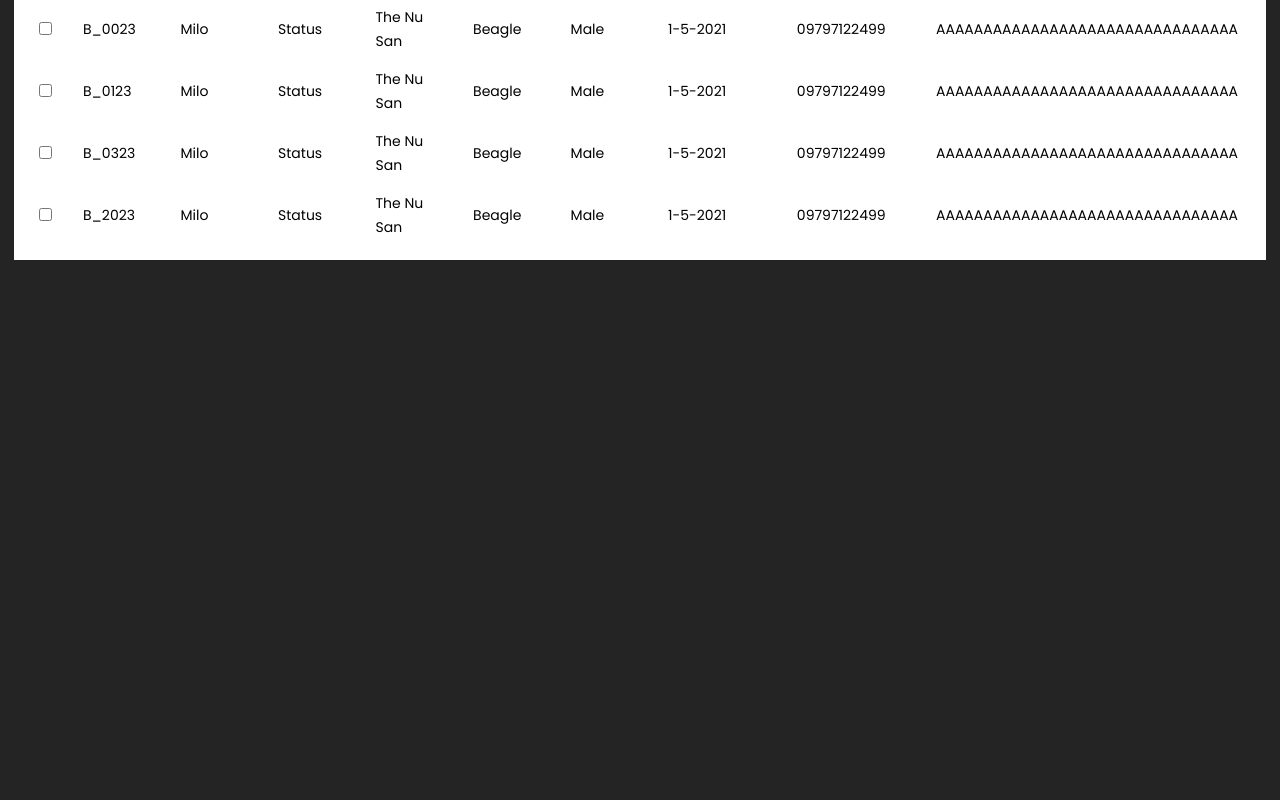
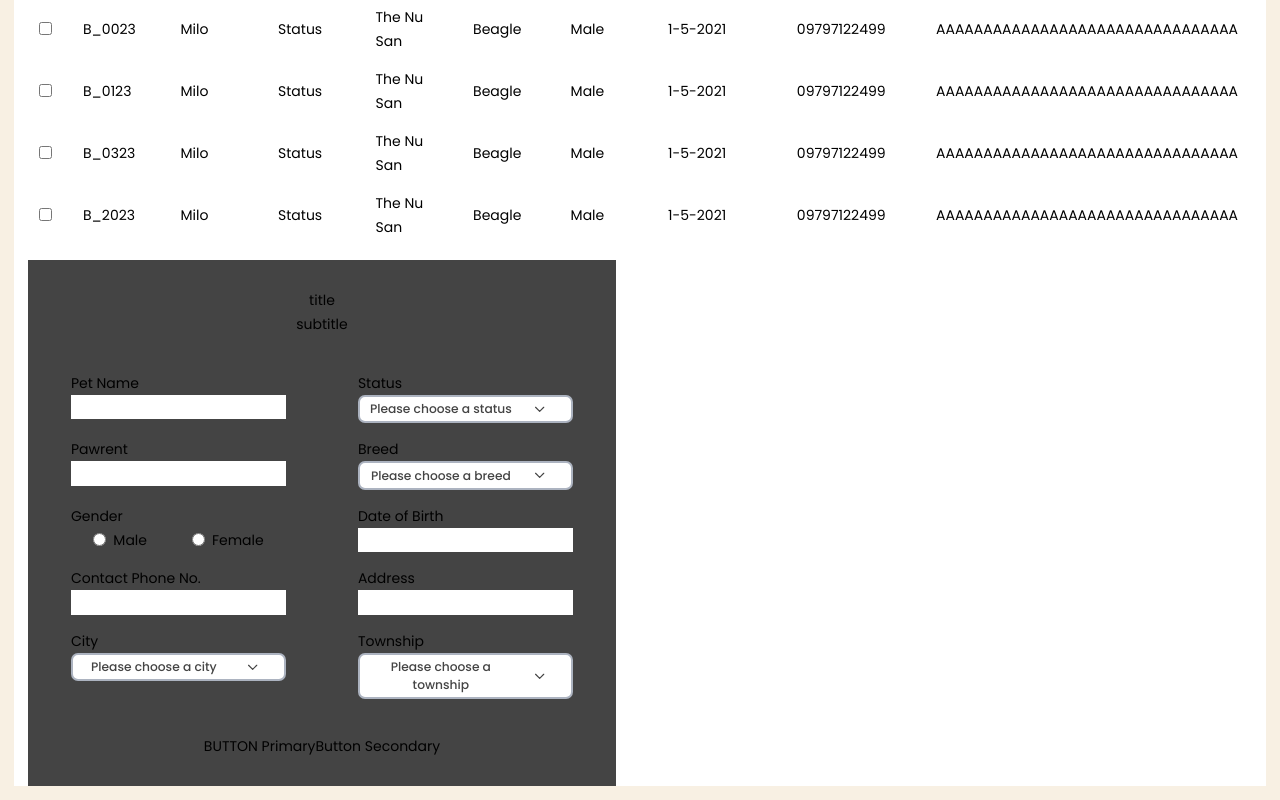
Before and after one commit to tedhn/may-vet-dashboard, a React (Vite) app: page / in a window 1280 px wide. Shown: the part 288-1088 px from the top of the page. Before the commit the page ends 800 px from the top, so only its background shows below. Built offline with nearby package versions, Linux system fonts and the light colour scheme.

Commit message:
finished form logic

```diff
--- a/src/Components/banner/Banner.tsx
+++ b/src/Components/banner/Banner.tsx
@@ -1,4 +1,4 @@
-import React from "react";
+import React, { useEffect, useState } from "react";
 
 import SearchImage from "@/resources/search.png";
 import AddImage from "@/resources/add.png";
@@ -7,6 +7,12 @@ import DropDown from "../dropdown/Dropdown";
 const options = ["a", "b", "c", "d", "e"];
 
 const Banner = () => {
+	const [filter, setFilter] = useState({ status: "", breed: "", row: "" });
+
+	useEffect(() => {
+		console.log(filter)
+	},[filter])
+
 	return (
 		<div className='flex items-end justify-between pt-4 '>
 			<div className='w-72'>
@@ -24,18 +30,36 @@ const Banner = () => {
 					/>
 				</div>
 				<div className='flex justify-between w-full gap-2 my-4'>
-					<DropDown label='Status All' options={options} />
-					<DropDown label='Breed All' options={options} />
+					<DropDown
+						dropDownName='status'
+						updateFormData={setFilter}
+						formData={filter}
+						label={filter.status !== "" ? filter.status :'Status All'}
+						options={options}
+					/>
+					<DropDown
+						dropDownName='breed'
+						updateFormData={setFilter}
+						formData={filter}
+						label={filter.breed !== "" ? filter.breed :'Breed All'}
+						options={options}
+					/>
 				</div>
 			</div>
 			<div className='w-48 '>
 				<div className='flex items-center justify-center w-full gap-2 px-4 py-2 text-sm text-center text-white rounded-lg bg-teal'>
-					<img src={AddImage} alt='Add-image' className="w-3 h-3"/>
+					<img src={AddImage} alt='Add-image' className='w-3 h-3' />
 					<div>Add new Patient</div>
 				</div>
 				<div className='flex justify-start w-full gap-2 my-4'>
 					<div className='text-center grow'>Rows per page :</div>
-					<DropDown label='10' options={options} />
+					<DropDown
+						dropDownName='row'
+						updateFormData={setFilter}
+						formData={filter}
+						label={filter.row !== "" ? filter.row : '10'}
+						options={options}
+					/>
 				</div>
 			</div>
 		</div>
--- a/src/Components/dropdown/Dropdown.tsx
+++ b/src/Components/dropdown/Dropdown.tsx
@@ -3,12 +3,21 @@ import React, { useEffect, useRef, useState } from "react";
 interface propsTypes {
 	label: string;
 	options: string[];
-	setUpdate?: any;
+	updateFormData: any;
+	formData: any;
+  dropDownName : string;
 }
 
-const DropDown: React.FC<propsTypes> = ({ label, options, setUpdate }) => {
+const DropDown: React.FC<propsTypes> = ({
+	label,
+	options,
+	updateFormData,
+	formData,
+  dropDownName,
+}) => {
 	const [isOpen, setIsOpen] = useState(false);
 	const [listening, setListening] = useState(false);
+
 
 	const menuRef = useRef<any>();
 
@@ -64,7 +73,16 @@ const DropDown: React.FC<propsTypes> = ({ label, options, setUpdate }) => {
 						aria-labelledby='dropdownDefault'>
 						{options.map((option, index) => {
 							return (
-								<li key={index} className='block px-4 py-2 hover:bg-lightGrey '>
+								<li
+									key={index}
+									className='block px-4 py-2 hover:bg-lightGrey'
+									onClick={() => {
+										updateFormData({
+											...formData,
+											[dropDownName]: option,
+										});
+                    setIsOpen(false);
+                  }}>
 									{option}
 								</li>
 							);
--- /dev/null
+++ b/src/Components/form/Form.tsx
@@ -0,0 +1,168 @@
+import React, { useEffect, useState } from "react";
+import InputBox from "../inputbox/InputBox";
+import DropDown from "../dropdown/Dropdown";
+
+const options = ["a", "b", "c", "d", "e"];
+
+interface formDataType {
+	petName: string;
+	status: string;
+	pawrent: string;
+	breed: string;
+	gender: string;
+	dob: string;
+	phone: string;
+	address: string;
+	city: string;
+	township: string;
+}
+
+const Form = () => {
+	const [formData, setFormData] = useState<formDataType>({
+		petName: "",
+		status: "",
+		pawrent: "",
+		breed: "",
+		gender: "",
+		dob: "",
+		phone: "",
+		address: "",
+		city: "",
+		township: "",
+	});
+
+	useEffect(() => {
+		console.log(formData);
+	}, [formData]);
+
+	return (
+		<div className='max-w-2xl px-2 py-8 text-center bg-darkGrey'>
+			<div>title</div>
+			<div>subtitle</div>
+
+			<form className='grid grid-cols-2 my-8'>
+				<div className='w-3/4 mx-auto my-2 text-start'>
+					<div>Pet Name</div>
+					<InputBox
+						formData={formData}
+						updateForm={setFormData}
+						type='text'
+						label='petName'
+					/>
+				</div>
+				<div className='w-3/4 mx-auto my-2 text-start'>
+					<div>Status</div>
+					<DropDown
+						updateFormData={setFormData}
+						formData={formData}
+						dropDownName='status'
+						label={
+							formData.status !== ""
+								? formData.status
+								: "Please choose a status"
+						}
+						options={options}
+					/>
+				</div>
+				<div className='w-3/4 mx-auto my-2 text-start'>
+					<div>Pawrent</div>
+					<InputBox
+						formData={formData}
+						updateForm={setFormData}
+						type='text'
+						label='pawrent'
+					/>
+				</div>
+				<div className='w-3/4 mx-auto my-2 text-start'>
+					<div>Breed</div>
+					<DropDown
+						updateFormData={setFormData}
+						formData={formData}
+						dropDownName='breed'
+						label={
+							formData.breed !== "" ? formData.breed : "Please choose a breed"
+						}
+						options={options}
+					/>
+				</div>
+				<div className='w-3/4 mx-auto my-2 text-start'>
+					<div>Gender</div>
+					<div className='flex justify-around'>
+						<InputBox
+							formData={formData}
+							updateForm={setFormData}
+							type='radio'
+							label='gender|Male'
+						/>
+						<InputBox
+							formData={formData}
+							updateForm={setFormData}
+							type='radio'
+							label='gender|Female'
+						/>
+					</div>
+				</div>
+				<div className='w-3/4 mx-auto my-2 text-start'>
+					<div>Date of Birth</div>
+					<InputBox
+						formData={formData}
+						updateForm={setFormData}
+						type='text'
+						label='dob'
+					/>
+				</div>
+				<div className='w-3/4 mx-auto my-2 text-start'>
+					<div>Contact Phone No.</div>
+					<InputBox
+						formData={formData}
+						updateForm={setFormData}
+						type='text'
+						label='phone'
+					/>
+				</div>
+				<div className='w-3/4 mx-auto my-2 text-start'>
+					<div>Address</div>
+					<InputBox
+						formData={formData}
+						updateForm={setFormData}
+						type='text'
+						label='address'
+					/>
+				</div>
+				<div className='w-3/4 mx-auto my-2 text-start'>
+					<div>City</div>
+					<DropDown
+						updateFormData={setFormData}
+						formData={formData}
+						dropDownName='city'
+						label={
+							formData.city !== "" ? formData.city : "Please choose a city"
+						}
+						options={options}
+					/>
+				</div>
+				<div className='w-3/4 mx-auto my-2 text-start'>
+					<div>Township</div>
+					<DropDown
+						updateFormData={setFormData}
+						formData={formData}
+						dropDownName='township'
+						label={
+							formData.township !== ""
+								? formData.township
+								: "Please choose a township"
+						}
+						options={options}
+					/>
+				</div>
+			</form>
+
+			<div>
+				<button type='submit'>BUTTON Primary</button>
+				<button>Button Secondary</button>
+			</div>
+		</div>
+	);
+};
+
+export default Form;
--- /dev/null
+++ b/src/Components/inputbox/InputBox.tsx
@@ -0,0 +1,40 @@
+import React, { FC } from "react";
+
+interface PropTypes {
+	label?: string;
+	type: string;
+	updateForm: React.Dispatch<React.SetStateAction<any>>;
+	formData: any;
+}
+
+const InputBox: FC<PropTypes> = ({
+	label = "",
+	type,
+	updateForm,
+	formData,
+}) => {
+	return (
+		<div className='flex items-center'>
+			<input
+				className='w-full px-2 py-1 text-sm'
+				placeholder=''
+				type={type}
+				name={label.split("|")[0]}
+				id={label}
+				onChange={(e) =>{
+					console.log(e.target)
+					updateForm({ ...formData, [e.target.name]: label.split("|")[0] !== "gender" ? e.target.value : label.split("|")[1] })
+				}
+				}
+			/>
+
+			{type === "radio" ? (
+				<label className='ml-2' htmlFor={label}>
+					{label.split("|")[1]}
+				</label>
+			) : null}
+		</div>
+	);
+};
+
+export default InputBox;
--- a/src/index.css
+++ b/src/index.css
@@ -8,9 +8,8 @@
   line-height: 24px;
   font-weight: 400;
 
-  color-scheme: light dark;
   color: rgba(255, 255, 255, 0.87);
-  background-color: #242424;
+  background-color: #F8F0E3;
 
   font-synthesis: none;
   text-rendering: optimizeLegibility;
--- a/src/pages/Dashboard.tsx
+++ b/src/pages/Dashboard.tsx
@@ -1,6 +1,7 @@
 import React, { useState } from "react";
 import { Banner, Labels } from "@/Components";
 import Listitem from "@/Components/listitem/Listitem";
+import Form from "@/Components/form/Form";
 
 const Dashboard = () => {
 	const [patients, setPatientlist] = useState([
@@ -85,6 +86,8 @@ const Dashboard = () => {
 					);
 				})}
 			</div>
+
+			<Form/>
 		</div>
 	);
 };
```
